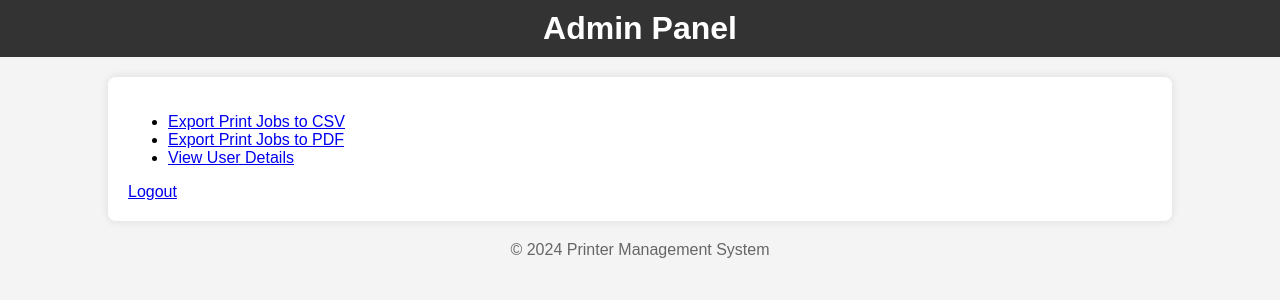
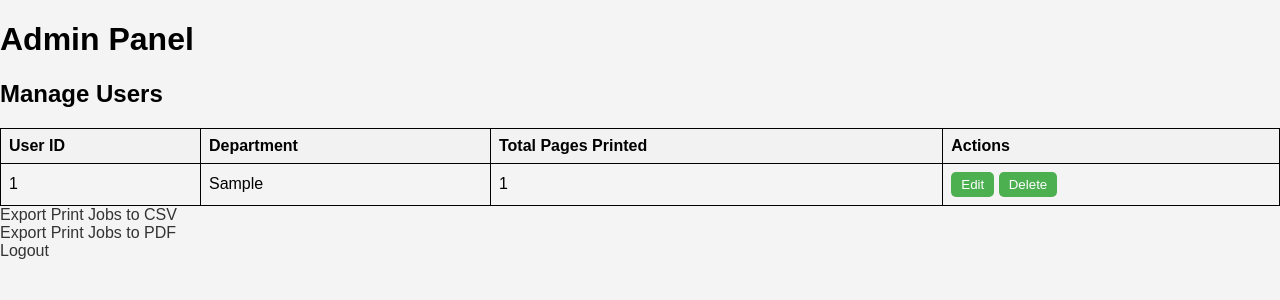
Before and after one commit to Sneha492003/Printer, a Flask app: page /admin_panel in a window 1280 px wide. Shown: the top 300 px of the page. Run offline with Flask 3, Linux system fonts and the light colour scheme; the visitor is signed in with stand-in values (Sample User, id 1); tables that the repository leaves empty or names only in its code hold one stand-in row (values such as "Sample post").

Commit message:
new changes

```diff
--- a/mini_project/app.py
+++ b/mini_project/app.py
@@ -88,8 +88,40 @@ def admin_login():
 def admin_panel():
     if not session.get('admin'):
         return redirect(url_for('admin_login'))
+    connection = connect_to_database()
+    cursor = connection.cursor()
 
-    return render_template('admin_panel.html')
+    cursor.execute("SELECT user_id, department, print_count FROM users")
+    users = cursor.fetchall()
+
+    cursor.close()
+    connection.close()
+    return render_template('admin_panel.html', users=users)
+
+@app.route('/edit_user/<user_id>', methods=['POST'])
+def edit_user(user_id):
+    if not session.get('admin'):
+        return redirect(url_for('admin_login'))
+
+    # Your edit user logic here
+
+    return redirect(url_for('admin_panel'))
+
+@app.route('/delete_user/<user_id>', methods=['POST'])
+def delete_user(user_id):
+    if not session.get('admin'):
+        return redirect(url_for('admin_login'))
+
+    connection = connect_to_database()
+    cursor = connection.cursor()
+
+    cursor.execute("DELETE FROM users WHERE user_id = %s", (user_id,))
+    connection.commit()
+
+    cursor.close()
+    connection.close()
+
+    return redirect(url_for('admin_panel'))
 
 @app.route('/export_csv')
 def export_csv():
--- a/mini_project/static/styles.css
+++ b/mini_project/static/styles.css
@@ -6,6 +6,11 @@ body {
     padding: 0;
 }
 
+a {
+    text-decoration: none;
+    color: #333;
+    cursor: pointer;
+}
 .container {
     width: 80%;
     margin: 20px auto;
@@ -78,3 +83,30 @@ footer {
     border-radius: 5px;
     margin-bottom: 10px;
 }
+
+table {
+    width: 100%;
+    border-collapse: collapse;
+}
+
+th, td {
+    border: 1px solid black;
+    padding: 8px;
+    text-align: left;
+}
+
+th {
+    background-color: #f2f2f2;
+}
+
+button {
+    padding: 5px 10px;
+    background-color: #4CAF50;
+    color: white;
+    border: none;
+    cursor: pointer;
+}
+
+button:hover {
+    background-color: #45a049;
+}
--- a/mini_project/templates/admin_panel.html
+++ b/mini_project/templates/admin_panel.html
@@ -7,21 +7,35 @@
     <link rel="stylesheet" href="{{ url_for('static', filename='styles.css') }}">
 </head>
 <body>
-    <header>
-        <h1>Admin Panel</h1>
-    </header>
+    <h1>Admin Panel</h1>
 
-    <div class="container">
-        <ul>
-            <li><a href="{{ url_for('export_csv') }}">Export Print Jobs to CSV</a></li>
-            <li><a href="{{ url_for('export_pdf') }}">Export Print Jobs to PDF</a></li>
-            <li><a href="{{ url_for('view_users') }}">View User Details</a></li>
-        </ul>
-        <a href="{{ url_for('logout') }}">Logout</a>
-    </div>
+    <h2>Manage Users</h2>
+    <table>
+        <tr>
+            <th>User ID</th>
+            <th>Department</th>
+            <th>Total Pages Printed</th>
+            <th>Actions</th>
+        </tr>
+        {% for user in users %}
+        <tr>
+            <td>{{ user[0] }}</td>
+            <td>{{ user[1] }}</td>
+            <td>{{ user[2] }}</td>
+            <td>
+                <form action="{{ url_for('edit_user', user_id=user[0]) }}" method="post" style="display:inline;">
+                    <button type="submit">Edit</button>
+                </form>
+                <form action="{{ url_for('delete_user', user_id=user[0]) }}" method="post" style="display:inline;">
+                    <button type="submit">Delete</button>
+                </form>
+            </td>
+        </tr>
+        {% endfor %}
+    </table>
 
-    <footer>
-        <p>&copy; 2024 Printer Management System</p>
-    </footer>
+    <a href="{{ url_for('export_csv') }}">Export Print Jobs to CSV</a><br>
+    <a href="{{ url_for('export_pdf') }}">Export Print Jobs to PDF</a><br>
+    <a href="{{ url_for('logout') }}">Logout</a>
 </body>
 </html>
```
